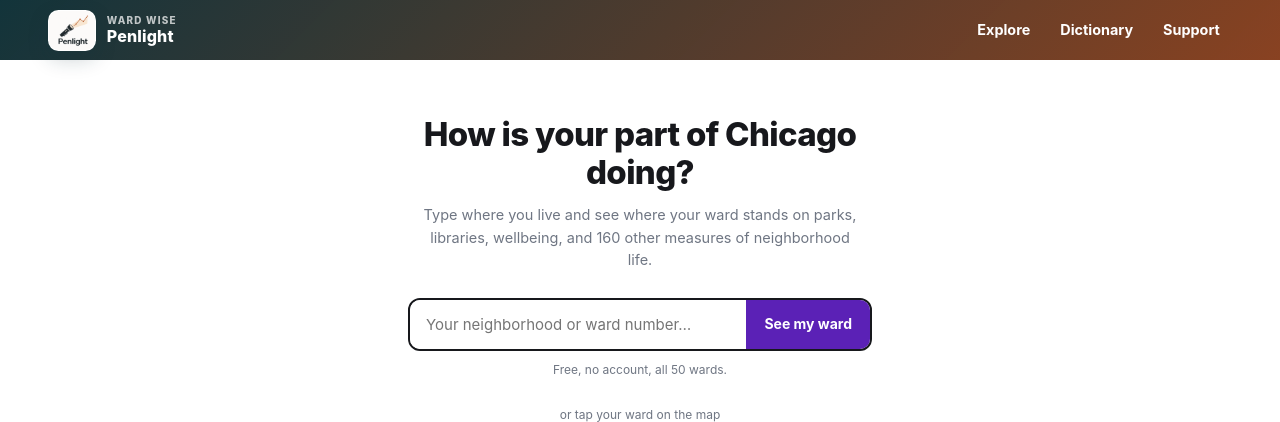
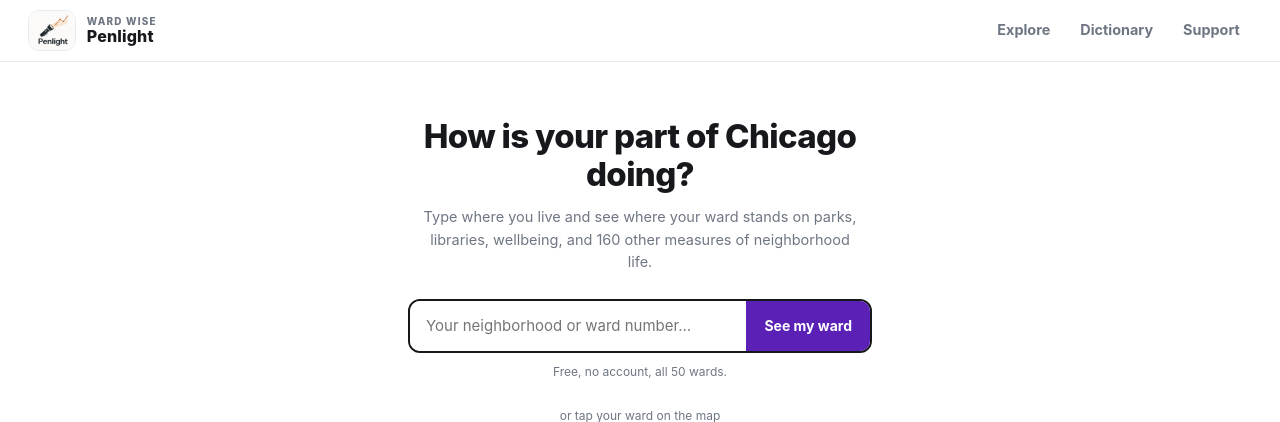
Before and after one commit to HarryBrisson/ward-wise-frontend, a Flask app: template templates/k3.html in a window 1280 px wide. Shown: the top 422 px of the page. Run offline with Flask 3, Linux system fonts and the light colour scheme; the template is opened without the code that fills it, so the values that code supplies are empty.

Commit message:
Restyle the shared header on the K3 page and make see-all a real button
The header keeps its original look on /classic, the dictionary, and
support. k3.css only loads on the K3 page, so the white header with the
violet active state is scoped there. The see-everything link under the
strongest and weakest rows was easy to miss as bare text, it is now a
full-width bordered button.

```diff
--- a/static/k3.css
+++ b/static/k3.css
@@ -1,5 +1,40 @@
 /* K3: the sequenced explorer. One column, one hue, hairline dividers.
    Ink, two grays, violet. Orange appears only where it means "behind". */
+
+/* The shared header, restyled to match on this page only. k3.css loads
+   only from k3.html, so /classic, the dictionary, and support keep the
+   original header. Selectors carry extra specificity because styles.css
+   loads after this file in base.html. */
+
+header.site-header {
+  background: #fff;
+  border-bottom: 1px solid #e9ebef;
+  padding: 10px clamp(16px, 4vw, 28px);
+}
+
+.site-header .site-brand,
+.site-header .nav-link { color: #17181c; }
+
+.site-header .brand-mark {
+  border: 1px solid #e9ebef;
+  box-shadow: none;
+}
+
+.site-header .brand-kicker { color: #6f7683; }
+
+.site-header .nav-link {
+  border: 1px solid transparent;
+  color: #6f7683;
+  font-weight: 650;
+}
+
+.site-header .nav-link:hover { color: #17181c; }
+
+.site-header .nav-link.is-active {
+  background: #efeafb;
+  border-color: transparent;
+  color: #4c1d95;
+}
 
 .k3-page {
   --ink: #17181c;
@@ -294,15 +329,22 @@
 }
 
 .k3-seeall {
-  background: none;
-  border: 0;
+  background: #fff;
+  border: 1.5px solid var(--hair);
+  border-radius: 10px;
   color: var(--hue-bright);
   cursor: pointer;
+  display: block;
   font: inherit;
-  font-size: 12.5px;
-  font-weight: 650;
-  padding: 11px 0 0;
+  font-size: 13px;
+  font-weight: 700;
+  margin-top: 14px;
+  padding: 11px 16px;
+  text-align: center;
+  width: 100%;
 }
+
+.k3-seeall:hover { border-color: var(--hue-bright); }
 
 /* over time */
 .k3-rankrec { position: relative; }
```
